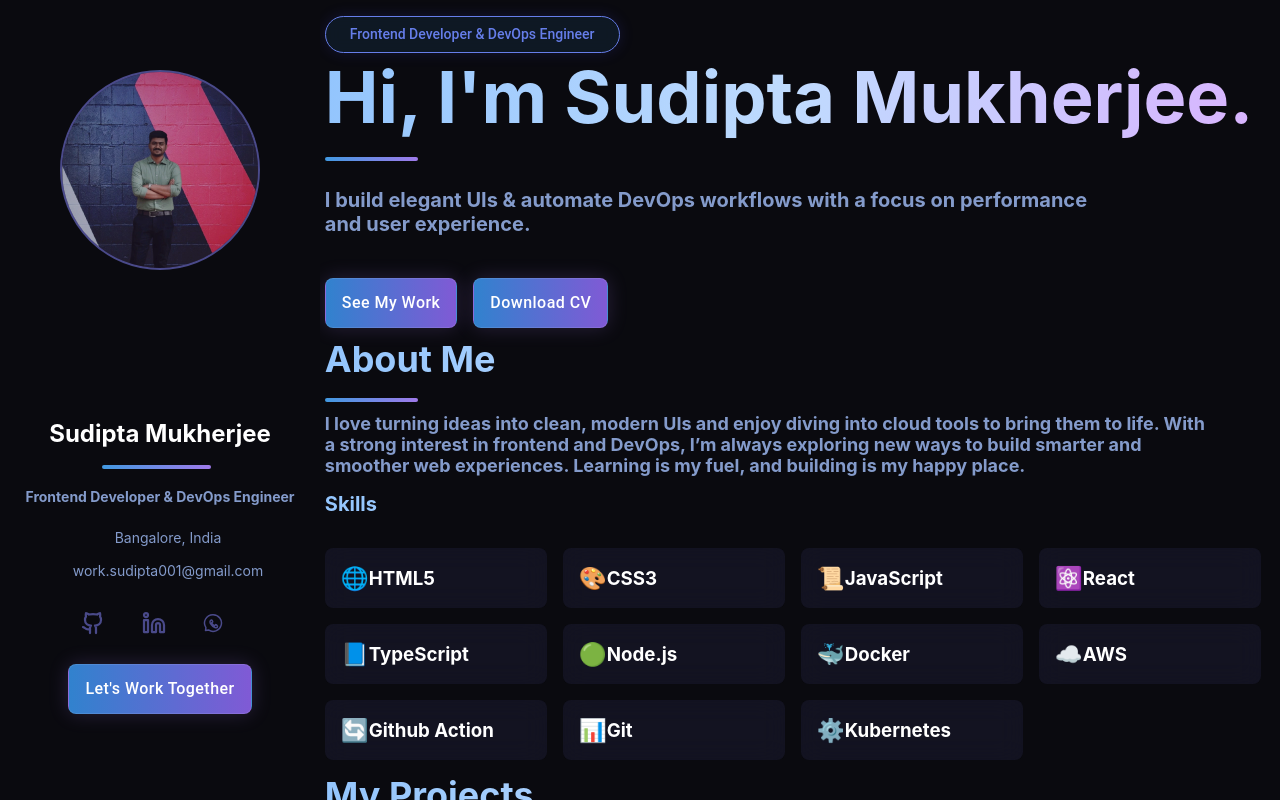
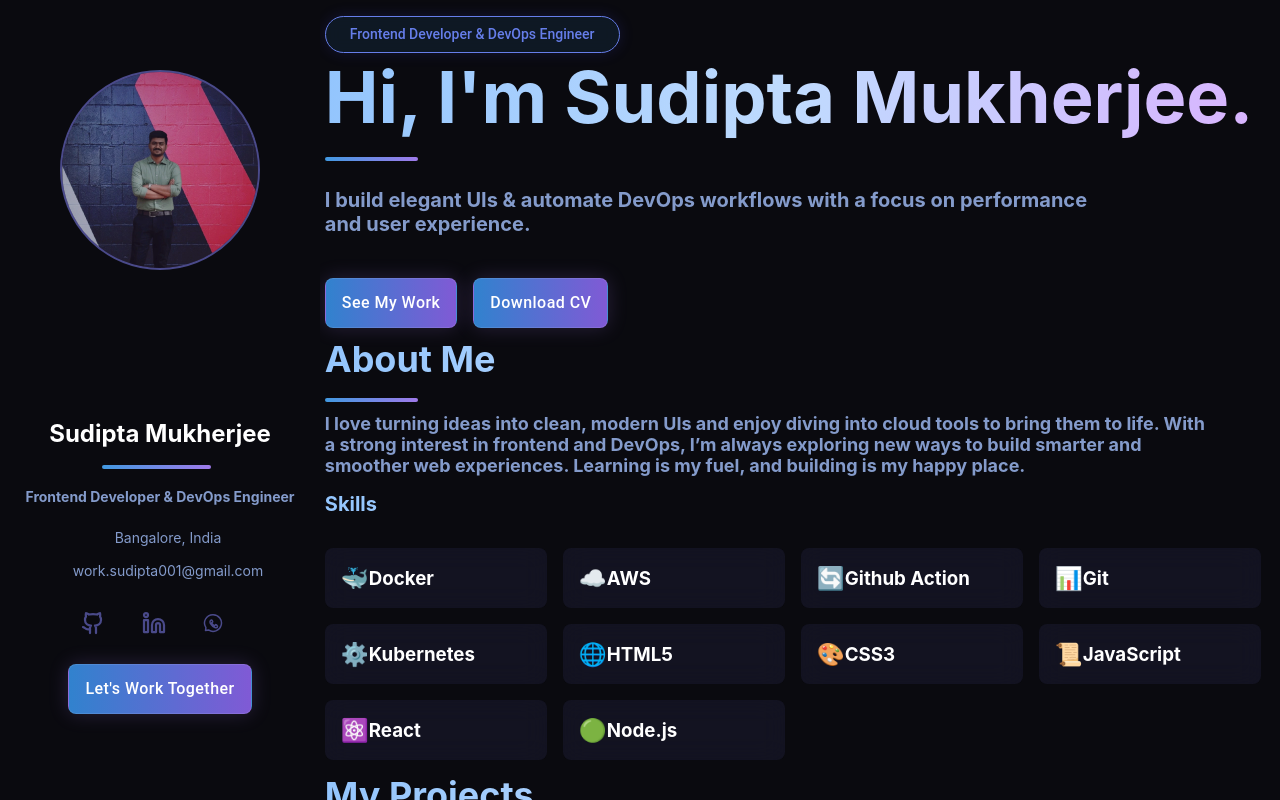
Before and after one commit to sudiptaMukherjee2001/Portfolio, a Next.js app: page / in a window 1280 px wide. Built offline with nearby package versions, Linux system fonts and the light colour scheme; some icons are missing.

Commit message:
minor  ui fixes

```diff
--- a/src/component/leftSidebar.jsx
+++ b/src/component/leftSidebar.jsx
@@ -21,7 +21,7 @@
         backgroundColor="rgba(168, 85, 247, 0.2)"
         className='avatarBox'>
 
-        <Image src="/myimg.jpeg" alt="demo" width={200} height={200} className='img' />
+        <Image src="/myimg.jpeg" alt="demo" width={200} height={200} className='img' priority />
       </CustomBox>
       {/* Avatar part end */}
 
--- a/src/component/project.jsx
+++ b/src/component/project.jsx
@@ -67,7 +67,7 @@
                                                 boxShadow='0 0 0 rgba(0,0,0,0)'
 
                                             >
-                                                <Image src={project.imageUrl} alt="demo" width={0} height={200} className='project-img' />
+                                                <Image src={project.imageUrl} alt="demo" width={0} height={200} className='project-img' priority/>
                                                 <h2 className='project-title-typography'>{project.title}</h2>
                                                 <p className='project-description-typography'>{project.description}</p>
                                                 <CustomBox display="flex" flexWrap="wrap" marginTop="0.8rem" mb="2rem" gap="0.6rem">
--- a/src/style/CustomBox.style.js
+++ b/src/style/CustomBox.style.js
@@ -138,8 +138,8 @@
   "& .contact-info-text": {
     fontSize: theme.fonts.sizes['base'],
   },
-  // Responsive styles for larger screens
-  '@media screen and (min-width: 2560px)': {
+  // Responsive styles for larger screens - 2560
+  '@media screen and (min-width: 1920px)': {
     "&.mainContainer": {
       maxWidth: '2315px',
       margin: '0 auto',
--- a/src/utils/skill.utils.js
+++ b/src/utils/skill.utils.js
@@ -1,13 +1,7 @@
 
 // import img from "../../public/GitHub-Actions.png";
 export const skills = [
-    { name: "HTML5", icon: "🌐" },
-    { name: "CSS3", icon: "🎨" },
-    { name: "JavaScript", icon: "📜" },
-    { name: "React", icon: "⚛️" },
-    { name: "TypeScript", icon: "📘" },
-    { name: "Node.js", icon: "🟢" },
-    { name: "Docker", icon: "🐳" },
+  { name: "Docker", icon: "🐳" },
     { name: "AWS", icon: "☁️" },
 
     { name: "Github Action",
@@ -18,4 +12,11 @@
     { name: "Git", icon: "📊" },
 
     { name: "Kubernetes", icon: "⚙️" },
+    { name: "HTML5", icon: "🌐" },
+    { name: "CSS3", icon: "🎨" },
+    { name: "JavaScript", icon: "📜" },
+    { name: "React", icon: "⚛️" },
+    // { name: "TypeScript", icon: "📘" },
+    { name: "Node.js", icon: "🟢" },
+
   ];
```
